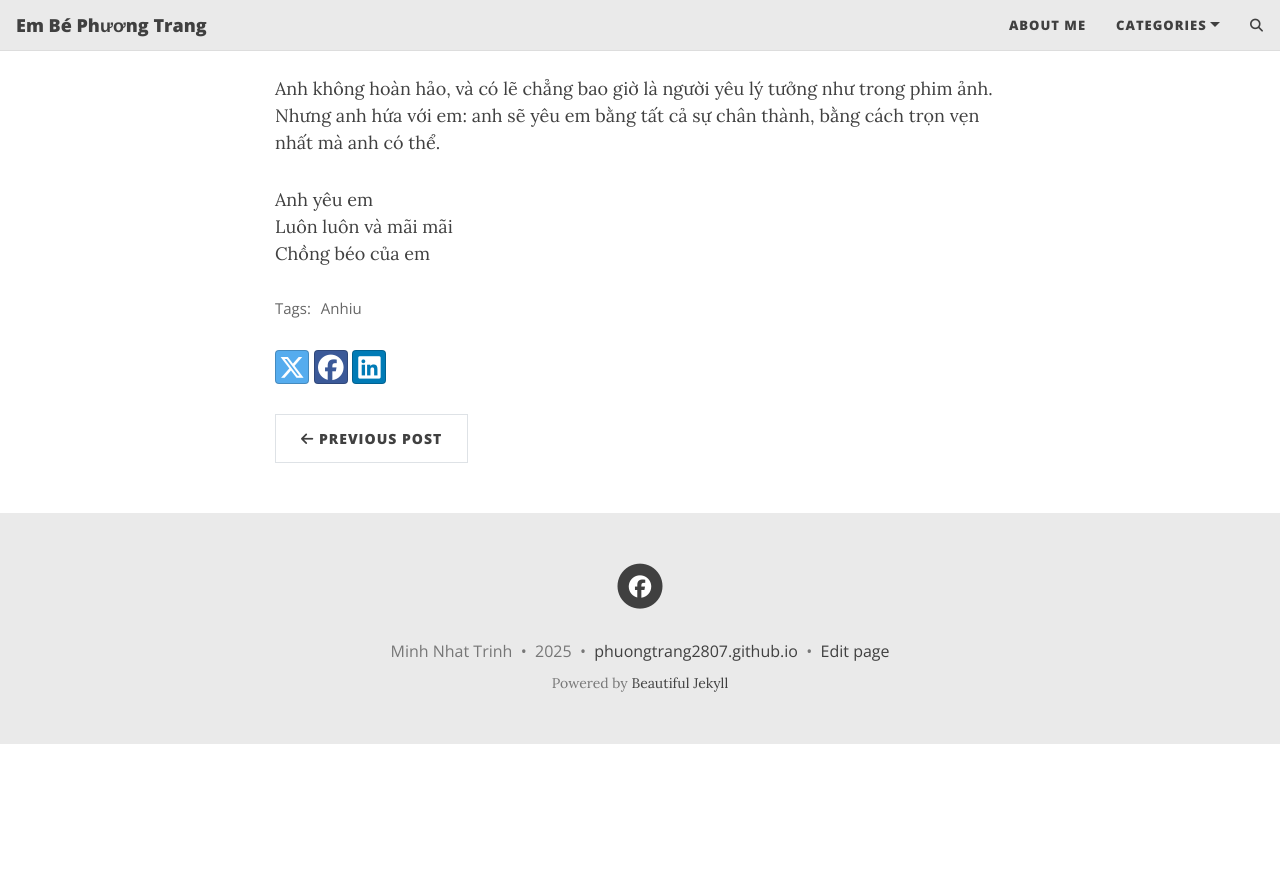
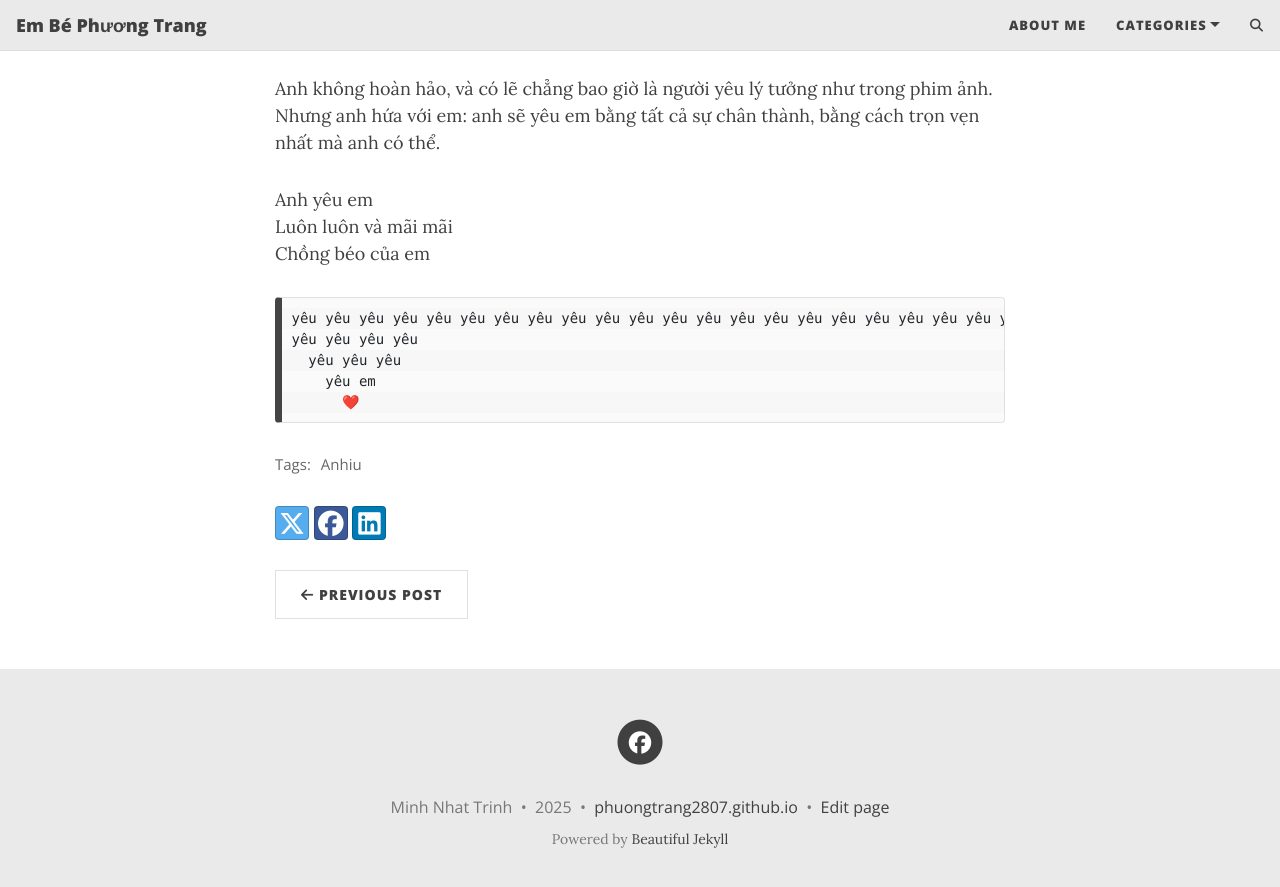
Before and after one commit to phuongtrang2807/phuongtrang2807.github.io, a Jekyll site: the page built from _posts/2025-07-20-tha-thu-yeu-thuong-va-chung-ta.md, in a window 1280 px wide and 900 px high, scrolled down 2066 px. Shown: the top 887 px of the window. Built offline with Jekyll 4.4.1, drawn with Linux system fonts in a browser that asks for light colours; comment, search, counter and statistics services are not loaded; before the commit the page ends 2810 px from its top, so only the background shows below that.

Commit message:
Update 2025-07-20-tha-thu-yeu-thuong-va-chung-ta.md

```diff
--- a/_posts/2025-07-20-tha-thu-yeu-thuong-va-chung-ta.md
+++ b/_posts/2025-07-20-tha-thu-yeu-thuong-va-chung-ta.md
@@ -53,3 +53,13 @@ Anh không hoàn hảo, và có lẽ chẳng bao giờ là người yêu lý tư
 Anh yêu em
 Luôn luôn và mãi mãi
 Chồng béo của em
+
+    yêu yêu yêu yêu
+yêu yêu yêu yêu yêu yêu
+yêu yêu yêu yêu yêu yêu
+yêu yêu yêu yêu yêu yêu
+  yêu yêu yêu yêu yêu
+    yêu yêu yêu yêu
+      yêu yêu yêu
+        yêu em
+          ❤️
```
